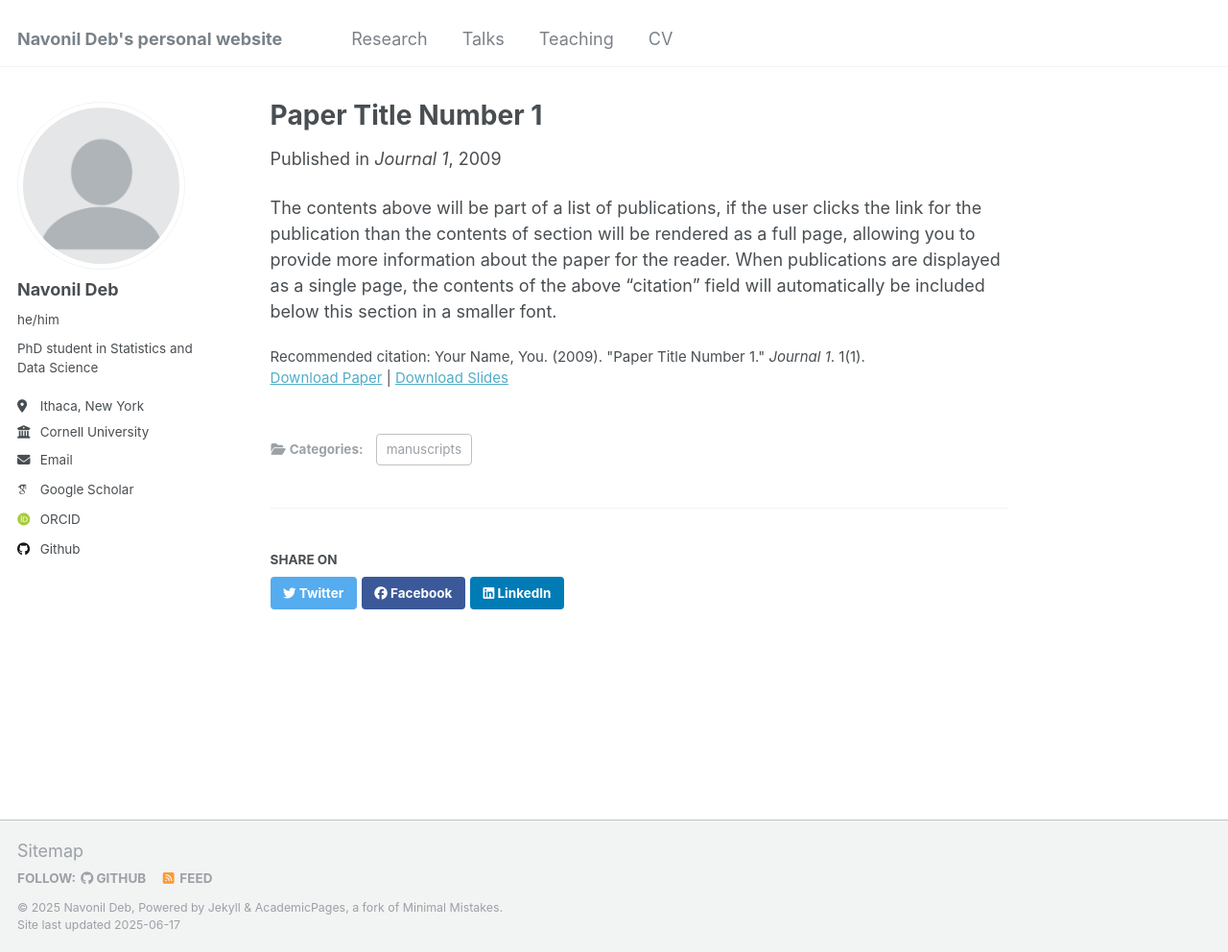
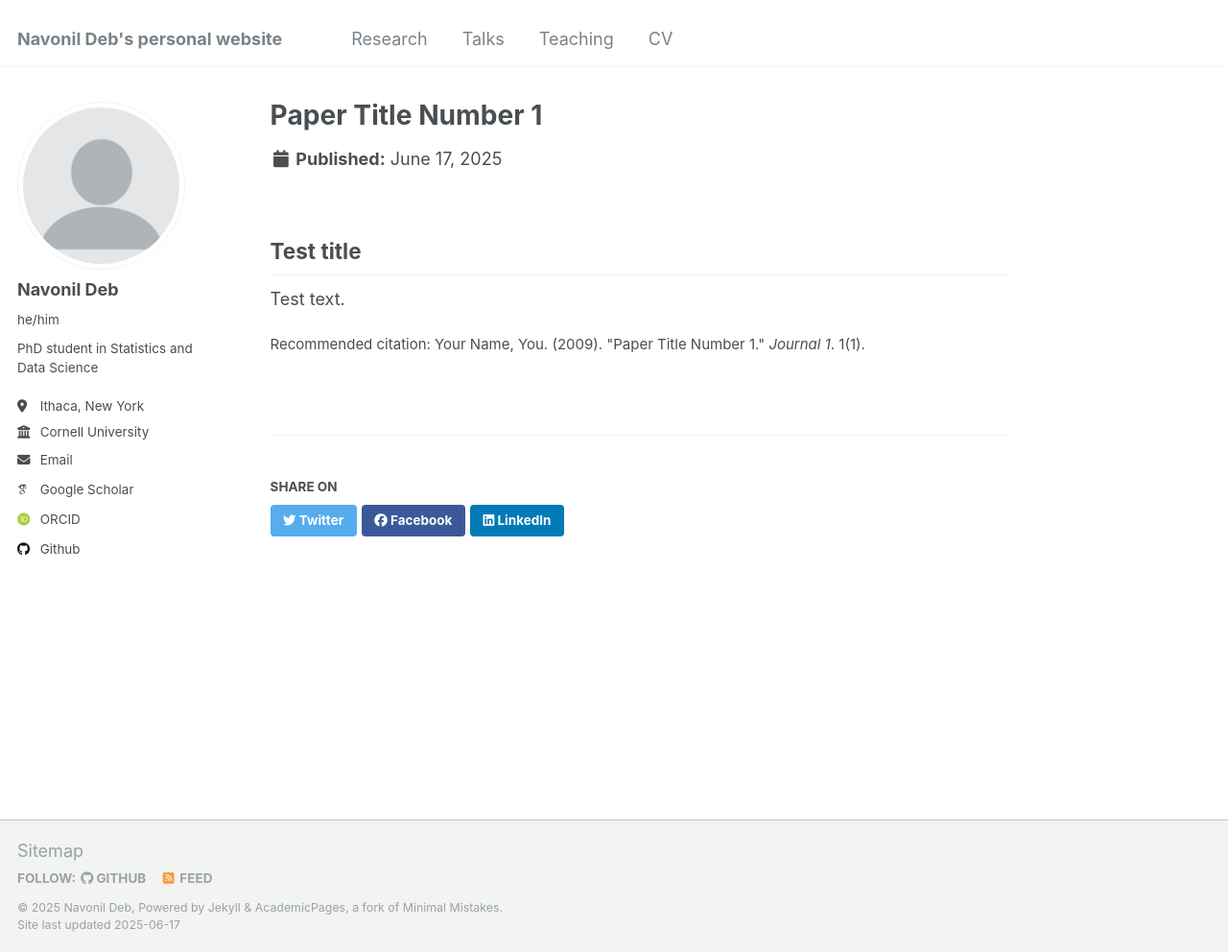
Before and after one commit to navonildeb/navonildeb.github.io, a Jekyll site: the page built from _publications/publications.md, in a window 1280 px wide and 992 px high. Shown: the whole window at 96% size. Built offline with Jekyll 4.4.1, drawn with Linux system fonts in a browser that asks for light colours; some web fonts are replaced.

Commit message:
Update publications.md

```diff
--- a/_publications/publications.md
+++ b/_publications/publications.md
@@ -1,14 +1,9 @@
 ---
 title: "Paper Title Number 1"
 collection: publications
-category: manuscripts
-permalink: /publication/2009-10-01-paper-title-number-1
-excerpt: 'This paper is about the number 1. The number 2 is left for future work.'
-date: 2009-10-01
-venue: 'Journal 1'
-slidesurl: 'http://academicpages.github.io/files/slides1.pdf'
-paperurl: 'http://academicpages.github.io/files/paper1.pdf'
-bibtexurl: 'http://academicpages.github.io/files/bibtex1.bib'
 citation: 'Your Name, You. (2009). &quot;Paper Title Number 1.&quot; <i>Journal 1</i>. 1(1).'
 ---
-The contents above will be part of a list of publications, if the user clicks the link for the publication than the contents of section will be rendered as a full page, allowing you to provide more information about the paper for the reader. When publications are displayed as a single page, the contents of the above "citation" field will automatically be included below this section in a smaller font.
+
+## Test title
+
+Test text.
```
